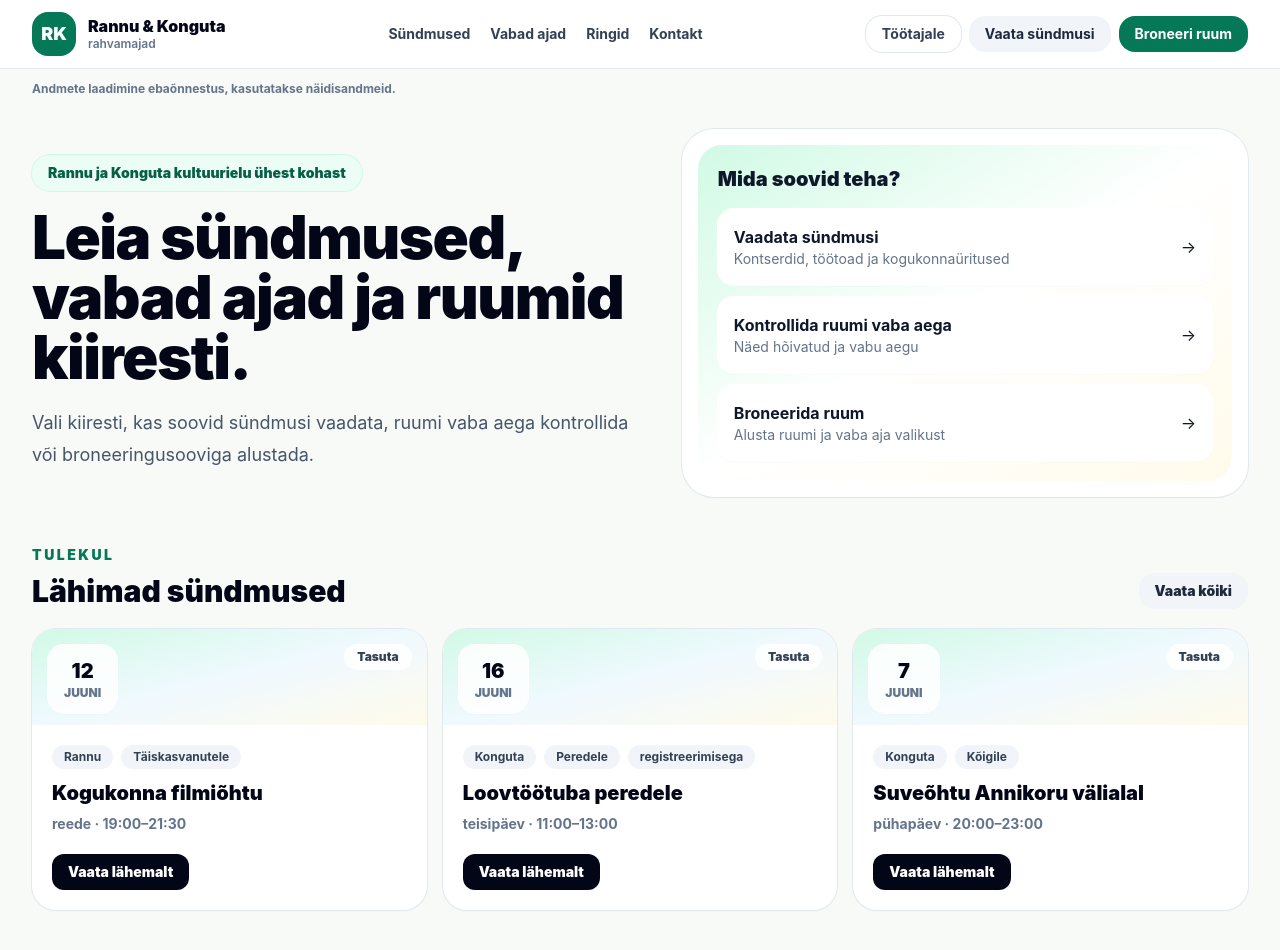
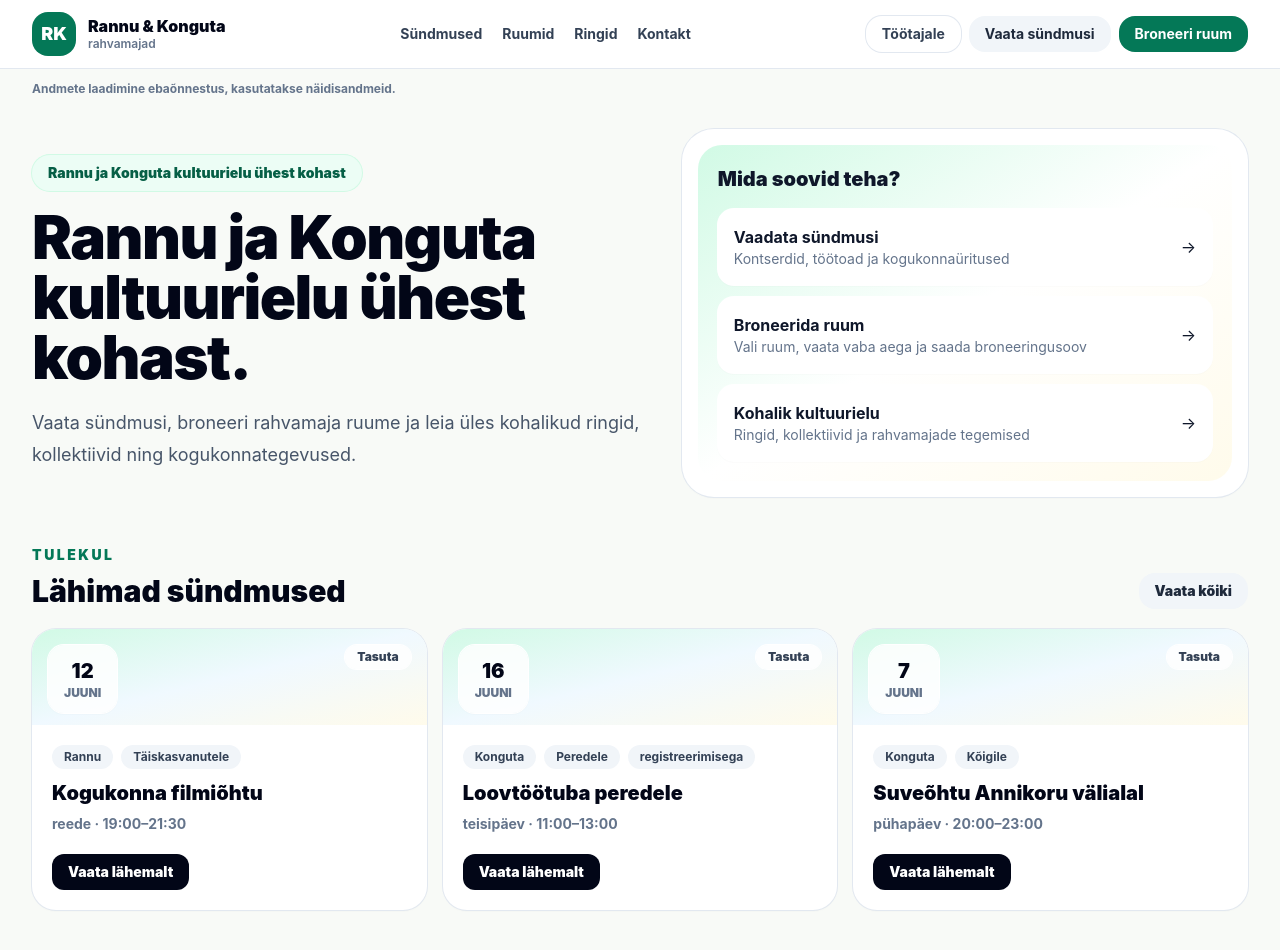
Before and after one commit to meeliskylaots/kultuuripesa, a React (Vite) app: page / in a window 1280 px wide. Shown: the top 950 px of the page. Built offline with nearby package versions, Linux system fonts and the light colour scheme; the HTML template or start-up script is replaced by a standard one.

Commit message:
Add files via upload

```diff
--- a/src/App.jsx
+++ b/src/App.jsx
@@ -15,7 +15,7 @@ import {
 const VIEW_LABELS = {
   home: 'Avaleht',
   events: 'Sündmused',
-  availability: 'Vabad ajad',
+  availability: 'Ruumid',
   booking: 'Broneeri',
   activities: 'Ringid',
   houses: 'Rahvamajad',
@@ -271,7 +271,7 @@ function getFreeSlots(items) {
 function Header({ view, setView }) {
   const nav = [
     ['events', 'Sündmused'],
-    ['availability', 'Vabad ajad'],
+    ['availability', 'Ruumid'],
     ['activities', 'Ringid'],
     ['contact', 'Kontakt']
   ]
@@ -354,16 +354,16 @@ function HomeView({ setView, events }) {
       <section className="grid gap-6 md:grid-cols-[1.05fr_0.95fr] md:items-center">
         <div>
           <p className="mb-4 inline-flex rounded-full bg-emerald-50 px-4 py-2 text-sm font-black text-emerald-800 ring-1 ring-emerald-100">Rannu ja Konguta kultuurielu ühest kohast</p>
-          <h1 className="text-4xl font-black tracking-tight text-slate-950 md:text-6xl">Leia sündmused, vabad ajad ja ruumid kiiresti.</h1>
-          <p className="mt-5 max-w-2xl text-lg leading-8 text-slate-600">Vali kiiresti, kas soovid sündmusi vaadata, ruumi vaba aega kontrollida või broneeringusooviga alustada.</p>
+          <h1 className="text-4xl font-black tracking-tight text-slate-950 md:text-6xl">Rannu ja Konguta kultuurielu ühest kohast.</h1>
+          <p className="mt-5 max-w-2xl text-lg leading-8 text-slate-600">Vaata sündmusi, broneeri rahvamaja ruume ja leia üles kohalikud ringid, kollektiivid ning kogukonnategevused.</p>
         </div>
         <div className="rounded-[2rem] bg-white p-4 shadow-sm ring-1 ring-slate-200">
           <div className="rounded-[1.5rem] bg-gradient-to-br from-emerald-100 via-white to-amber-50 p-5">
             <h2 className="mb-4 text-xl font-black">Mida soovid teha?</h2>
             <div className="grid gap-3">
               <button onClick={() => setView('events')} className="flex items-center justify-between rounded-2xl bg-white p-4 text-left shadow-sm ring-1 ring-white hover:bg-slate-50"><span><b>Vaadata sündmusi</b><span className="block text-sm text-slate-500">Kontserdid, töötoad ja kogukonnaüritused</span></span><span>→</span></button>
-              <button onClick={() => setView('availability')} className="flex items-center justify-between rounded-2xl bg-white p-4 text-left shadow-sm ring-1 ring-white hover:bg-slate-50"><span><b>Kontrollida ruumi vaba aega</b><span className="block text-sm text-slate-500">Näed hõivatud ja vabu aegu</span></span><span>→</span></button>
-              <button onClick={() => setView('availability')} className="flex items-center justify-between rounded-2xl bg-white p-4 text-left shadow-sm ring-1 ring-white hover:bg-slate-50"><span><b>Broneerida ruum</b><span className="block text-sm text-slate-500">Alusta ruumi ja vaba aja valikust</span></span><span>→</span></button>
+              <button onClick={() => setView('availability')} className="flex items-center justify-between rounded-2xl bg-white p-4 text-left shadow-sm ring-1 ring-white hover:bg-slate-50"><span><b>Broneerida ruum</b><span className="block text-sm text-slate-500">Vali ruum, vaata vaba aega ja saada broneeringusoov</span></span><span>→</span></button>
+              <button onClick={() => setView('activities')} className="flex items-center justify-between rounded-2xl bg-white p-4 text-left shadow-sm ring-1 ring-white hover:bg-slate-50"><span><b>Kohalik kultuurielu</b><span className="block text-sm text-slate-500">Ringid, kollektiivid ja rahvamajade tegemised</span></span><span>→</span></button>
             </div>
           </div>
         </div>
```
